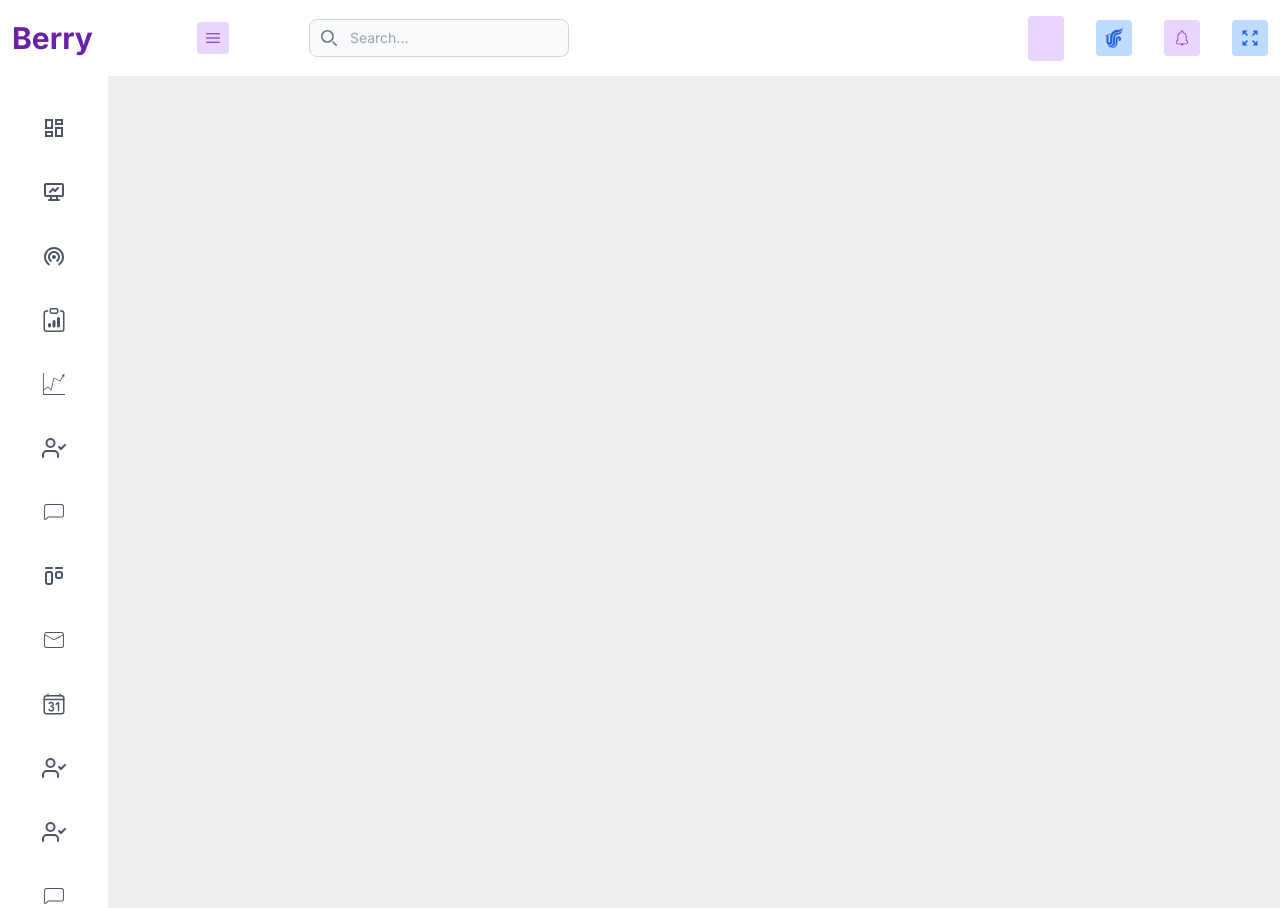
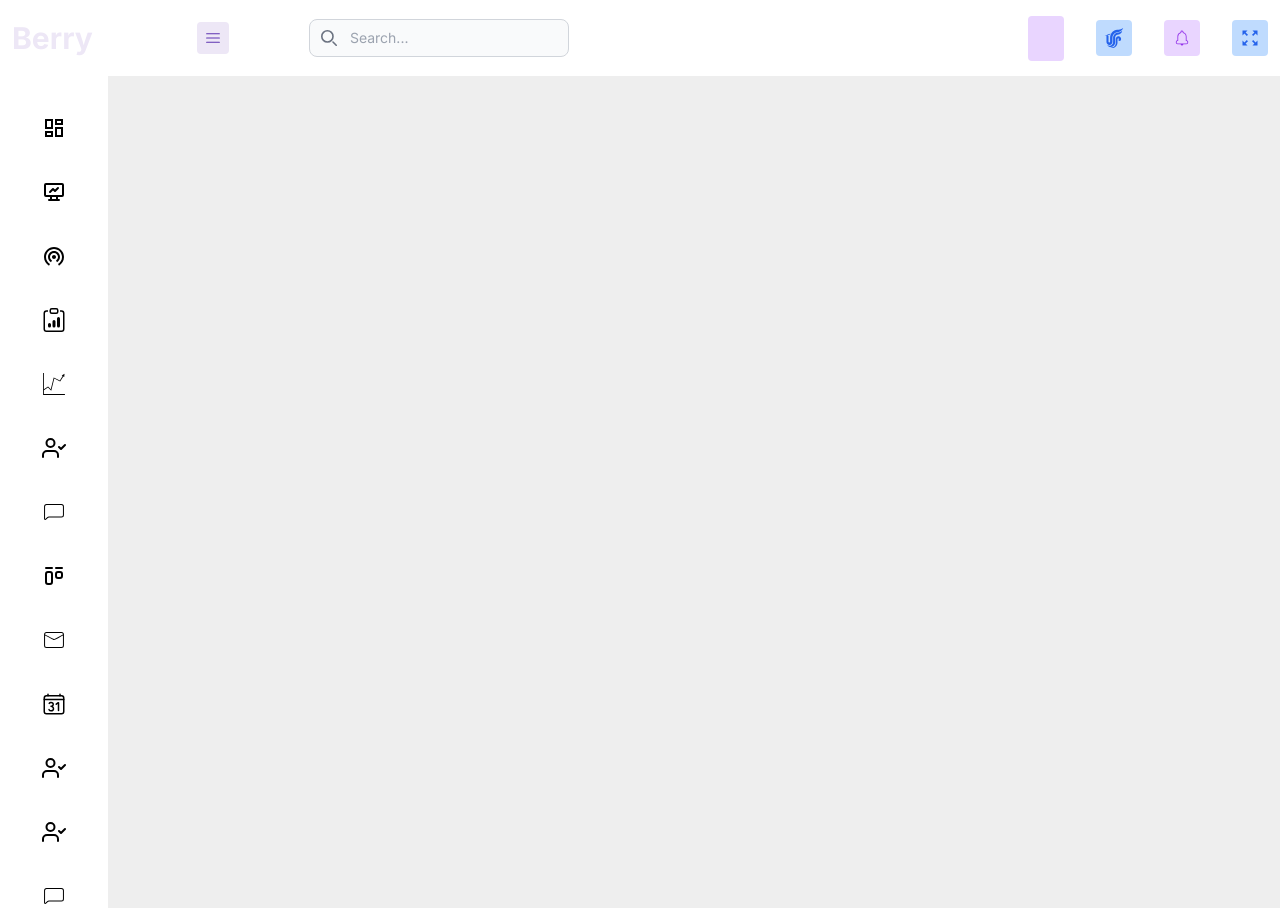
Before and after one commit to senayakagunduz/next-dashboard, a Next.js app: page / in a window 1280 px wide. Both pictures are taken after a click on the button 212 px from the left and 38 px from the top of the page. Built offline with nearby package versions, Linux system fonts and the light colour scheme; some icons are missing.

Commit message:
changed color variables

```diff
--- a/src/app/components/Header.jsx
+++ b/src/app/components/Header.jsx
@@ -15,17 +15,17 @@ const icons = [
 const Header = ({ toggleSidebar }) => {
 
     return (
-        <header className=' flex justify-between items-center bg-white py-2 lg:py-1 px-7 lg:px-3 text-gray-600'>
+        <header className=' flex justify-between items-center bg-white py-2 lg:py-1 px-7 lg:px-3 text-textGrey'>
             <div className=' flex justify-between items-center space-x-8 lg:space-x-16'>
                 <div className='flex items-center'>
                     <div className=' hidden lg:block px-0 lg:pr-10'>
-                        <a href="#" className=' hidden lg:block text-3xl font-bold text-purple-800 py-4 '>
+                        <a href="#" className=' hidden lg:block text-3xl font-bold text-purpleLight py-4 '>
                             Berry
                         </a>
                     </div>
                 </div>
                 <div className='flex items-center'>
-                    <button onClick={toggleSidebar} className='p-2 rounded bg-purple-200 text-purple-800 hover:bg-purpleHover hover:text-lightBlue'>
+                    <button onClick={toggleSidebar} className='p-2 rounded bg-purpleLight text-purpleDark hover:bg-purpleDark'>
                         <RxHamburgerMenu />
                     </button>
                 </div>
--- a/src/app/components/SideBarDynamic.jsx
+++ b/src/app/components/SideBarDynamic.jsx
@@ -36,10 +36,10 @@ const SideBarDynamic = ({ icon, text, children, collapsed }) => {
                 <div className="ml-2">
                   {children.map((child, index) => (
                     <div key={index}
-                      className={`flex-column items-center gap-3 hover:bg-purpleBackground ${selectedItem === index ? 'bg-purple-200' : ''} py-2 px-1.5 rounded-md mt-2`}
+                      className={`flex-column items-center gap-3 hover:bg-purple-100 ${selectedItem === index ? 'bg-purpleLight' : ''} py-2 px-1.5 rounded-md mt-2`}
                       onClick={() => handleItemClick(index)}>
-                      <a href="#" key={index} className={`text-gray-600 text-sm flex items-center justify-center gap-x-4 transition-colors cursor-pointer p-2 ps-0 `}>
-                        <span className={` text-gray-600 text-2xl block float-left`}>{child.icon}</span>
+                      <a href="#" key={index} className={`text-textGrey text-sm flex items-center justify-center gap-x-4 transition-colors cursor-pointer p-2 ps-0 `}>
+                        <span className={` text-textGrey text-2xl block float-left`}>{child.icon}</span>
                       </a>
                     </div>
                   ))}
--- a/src/app/components/SideBarItem.jsx
+++ b/src/app/components/SideBarItem.jsx
@@ -11,7 +11,7 @@ const SideBarItem = ({ icon, text, children, index, collapsed }) => {
 
   return (
     <div key={index} className={`flex-col items-center gap-2 cursor-pointer`}>
-      <div className="flex align-center justify-start mb-3 text-textGrey hover:bg-purple-100  rounded hover-scale-110" >
+      <div className="flex align-center justify-start mb-3 text-textGrey hover:bg-purpleDark rounded hover-scale-110" >
 
         <div onClick={toggleDropdown} className="flex py-3 pl-3 items-center justify-between gap-7 w-30">
           <div className="flex items-center">
--- a/src/app/page.js
+++ b/src/app/page.js
@@ -7,8 +7,6 @@ import Content from "./components/Content";
 
 export default function Home() {
   const [collapsed, setCollapsed] = useState(false); //açık
-  // const [isVisible, setIsVisible] = useState(true);
-  // isVisible={isVisible} setIsVisible={setIsVisible}
 
   const toggleSidebar = () => {
     setCollapsed(!collapsed)
@@ -24,4 +22,3 @@ export default function Home() {
     </div>
   )
 }
-// className="py-8 text-lg h-screen relative top-0 bottom-0"
--- a/tailwind.config.js
+++ b/tailwind.config.js
@@ -22,8 +22,8 @@ module.exports = {
           'conic-gradient(from 180deg at 50% 50%, var(--tw-gradient-stops))',
       },
       colors: {
-        'purpleBackground': '#EDE7F6',
-        'purpleHover': '#5E35B1',
+        'purpleLight': '#EDE7F6',
+        'purpleDark': '#5E35B1',
         'lightBlue': '#E3F2FD',
         'darkBlue': '#1E88E5',
         'textGrey':'rgb(75 85 99 / var(--tw-text-opacity))'
```
